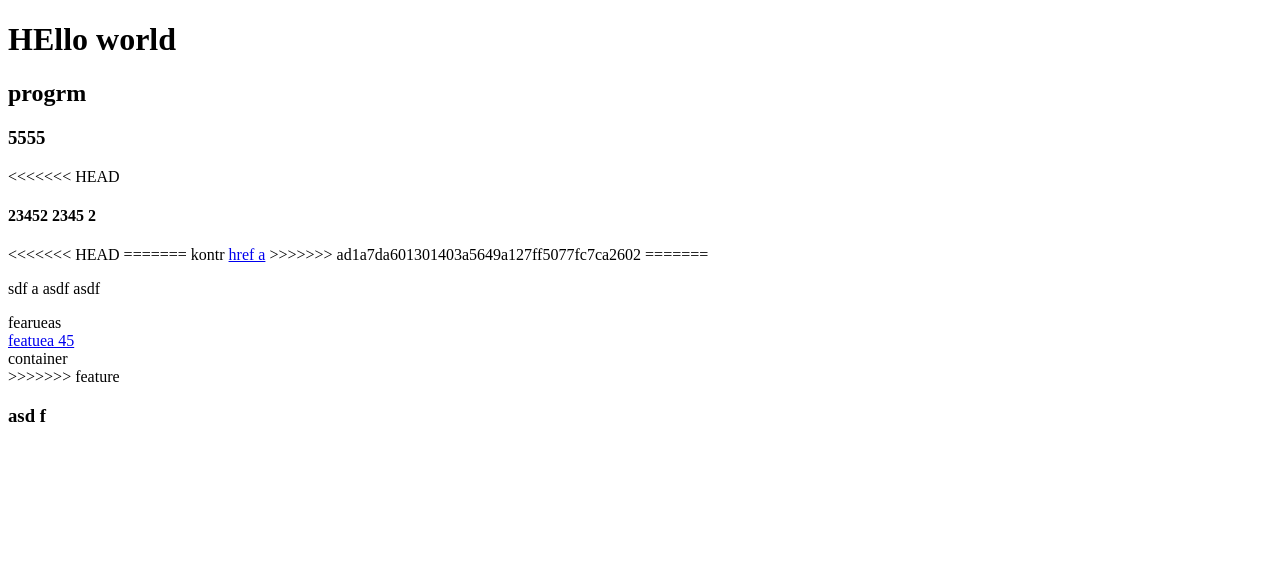
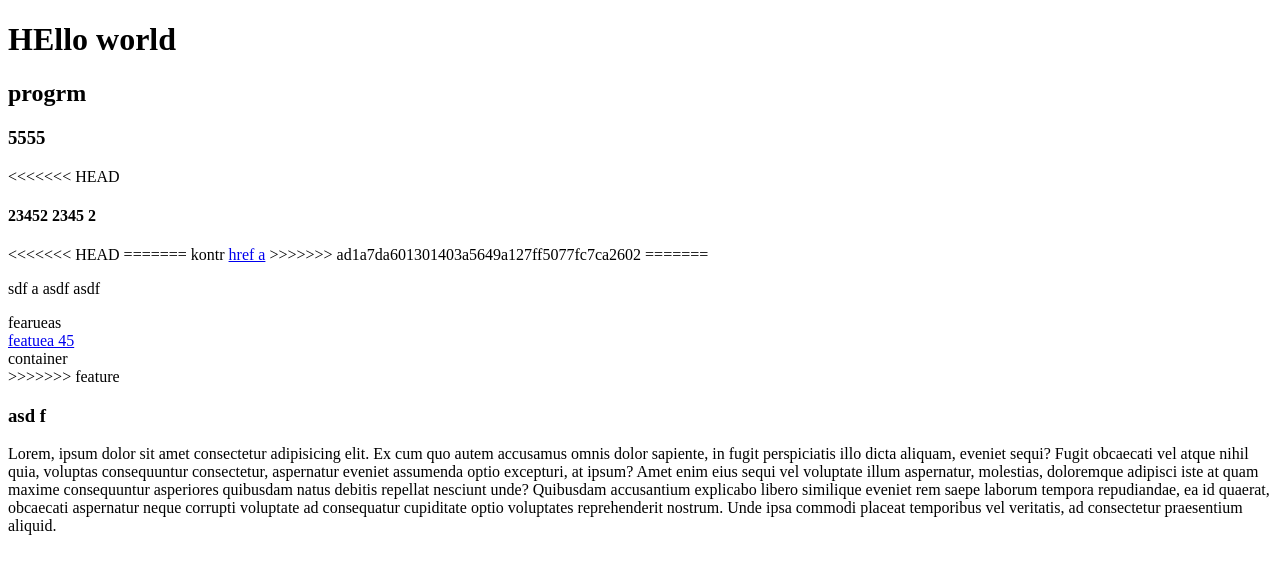
Before and after one commit to ilnurmuha/test4, a plain HTML site: page index.html in a window 1280 px wide. Drawn offline with Linux system fonts and the light colour scheme.

Commit message:
commit fix one

```diff
--- a/index.html
+++ b/index.html
@@ -31,5 +31,8 @@
 	<section>container</section>
 >>>>>>> feature
 <h3>asd f</h3>
+
+
+<p>Lorem, ipsum dolor sit amet consectetur adipisicing elit. Ex cum quo autem accusamus omnis dolor sapiente, in fugit perspiciatis illo dicta aliquam, eveniet sequi? Fugit obcaecati vel atque nihil quia, voluptas consequuntur consectetur, aspernatur eveniet assumenda optio excepturi, at ipsum? Amet enim eius sequi vel voluptate illum aspernatur, molestias, doloremque adipisci iste at quam maxime consequuntur asperiores quibusdam natus debitis repellat nesciunt unde? Quibusdam accusantium explicabo libero similique eveniet rem saepe laborum tempora repudiandae, ea id quaerat, obcaecati aspernatur neque corrupti voluptate ad consequatur cupiditate optio voluptates reprehenderit nostrum. Unde ipsa commodi placeat temporibus vel veritatis, ad consectetur praesentium aliquid.</p>
 </body>
 </html>
```
